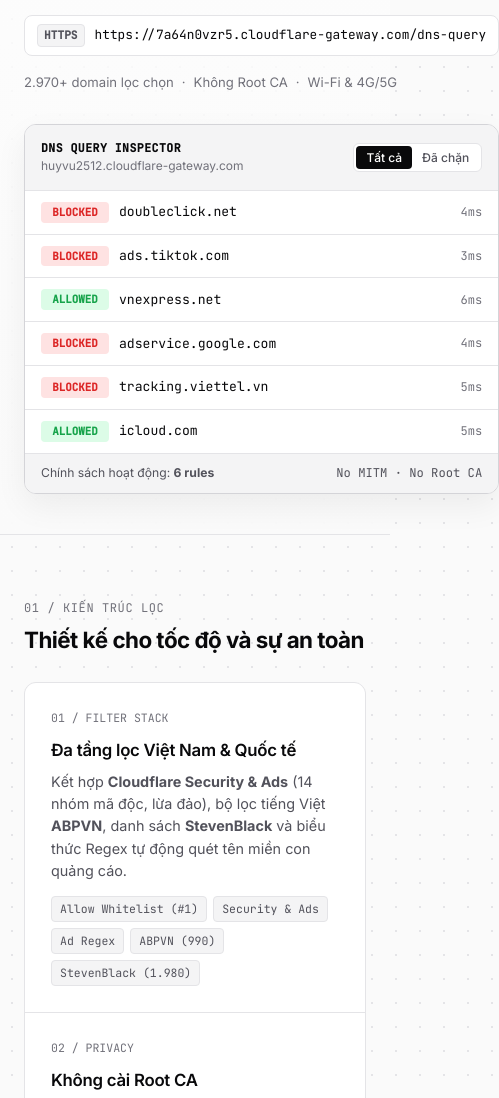
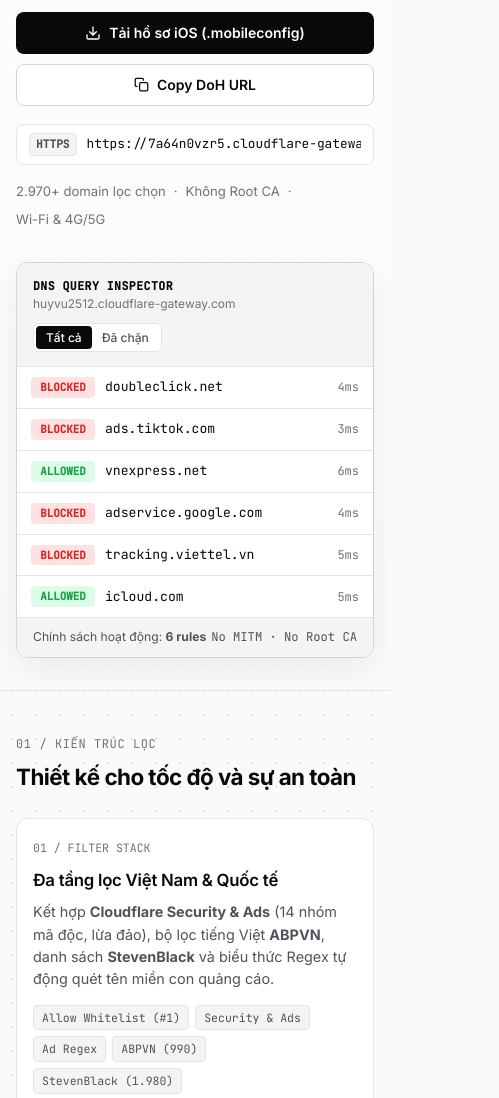
Before and after one commit to huyvu2512/block-ads, a plain HTML site: page index.html in a window 390 px wide. Shown: the part 401-1499 px from the top of the page, 499 px wide, since content can reach past the window. Drawn offline with Linux system fonts and the light colour scheme.

Commit message:
fix: resolve mobile grid overflow and improve responsive layout

```diff
--- a/style.css
+++ b/style.css
@@ -19,6 +19,12 @@
   box-sizing: border-box;
   margin: 0;
   padding: 0;
+}
+
+html,
+body {
+  overflow-x: hidden;
+  max-width: 100%;
 }
 
 html {
@@ -117,6 +123,13 @@ body {
   align-items: center;
 }
 
+.hero-copy,
+.inspector,
+.bento-cell,
+.step-item {
+  min-width: 0;
+}
+
 .status-line {
   display: inline-flex;
   align-items: center;
@@ -210,8 +223,10 @@ body {
   background: var(--surface);
   border: 1px solid var(--border);
   border-radius: 8px;
+  width: 100%;
   max-width: 100%;
   margin-bottom: 16px;
+  overflow: hidden;
 }
 
 .endpoint-tag {
@@ -228,8 +243,11 @@ body {
 .endpoint-bar code {
   font-size: 0.8rem;
   color: var(--text);
+  min-width: 0;
+  flex: 1;
   overflow-x: auto;
   white-space: nowrap;
+  -webkit-overflow-scrolling: touch;
 }
 
 .meta-strip {
@@ -251,9 +269,10 @@ body {
 
 .inspector-head {
   display: flex;
+  flex-wrap: wrap;
   align-items: center;
   justify-content: space-between;
-  gap: 12px;
+  gap: 10px 12px;
   padding: 14px 16px;
   border-bottom: 1px solid var(--border);
   background: var(--subtle);
@@ -262,6 +281,7 @@ body {
 .inspector-title {
   display: flex;
   flex-direction: column;
+  min-width: 0;
 }
 
 .inspector-title .mono {
@@ -659,11 +679,20 @@ body {
 }
 
 @media (max-width: 600px) {
+  .container {
+    padding: 0 16px;
+  }
   .nav {
     display: none;
   }
   .hero {
-    padding: 40px 0;
+    padding: 36px 0 32px;
+  }
+  .actions {
+    flex-direction: column;
+  }
+  .actions .btn {
+    width: 100%;
   }
   .bento {
     grid-template-columns: 1fr;
@@ -671,10 +700,29 @@ body {
   .bento-wide {
     grid-column: span 1;
   }
+  .bento-cell,
+  .seg-panel {
+    padding: 20px 16px;
+  }
+  .segmented {
+    overflow-x: auto;
+    -webkit-overflow-scrolling: touch;
+  }
+  .seg-btn {
+    white-space: nowrap;
+    flex-shrink: 0;
+  }
   .query-row {
-    grid-template-columns: 68px 1fr 38px;
+    grid-template-columns: 64px 1fr 36px;
+    padding: 10px 14px;
   }
   .q-rule {
     display: none;
   }
+  .section {
+    padding: 44px 0 0;
+  }
+  .footer {
+    margin-top: 52px;
+  }
 }
```
